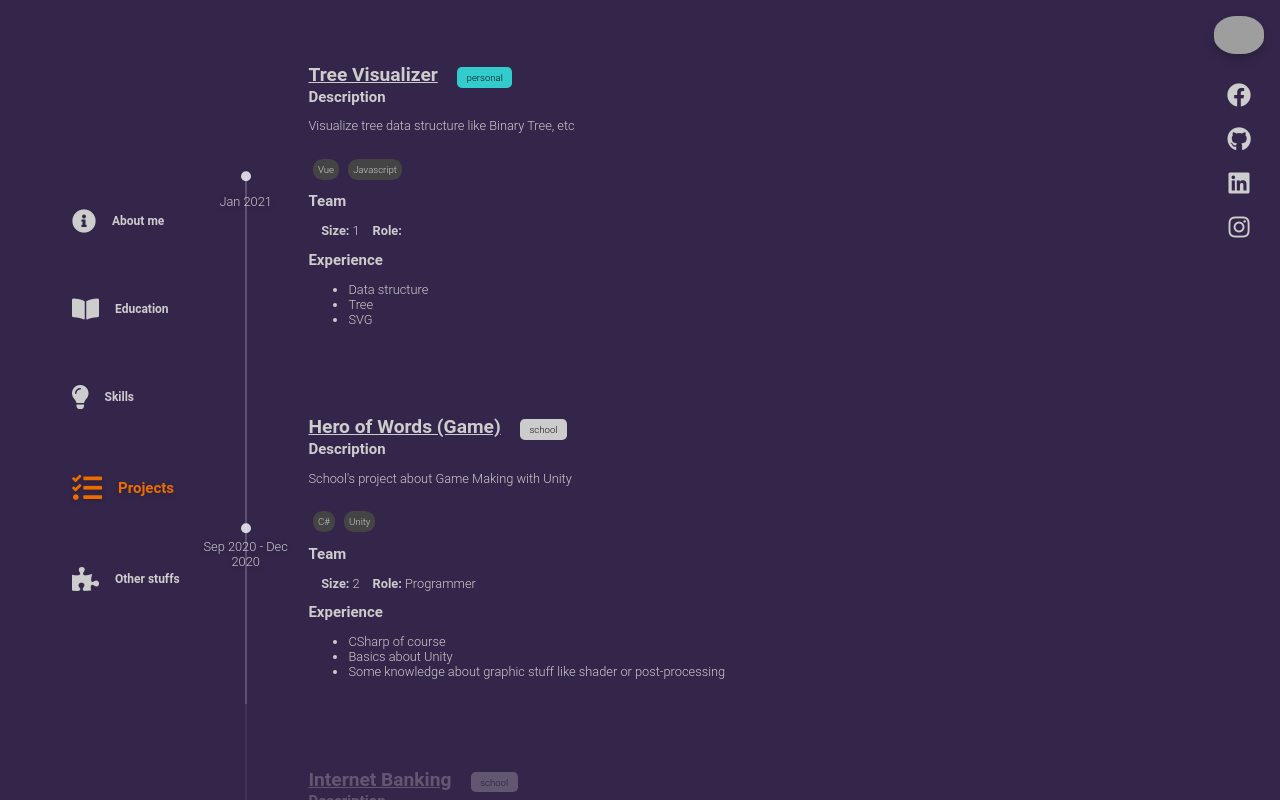
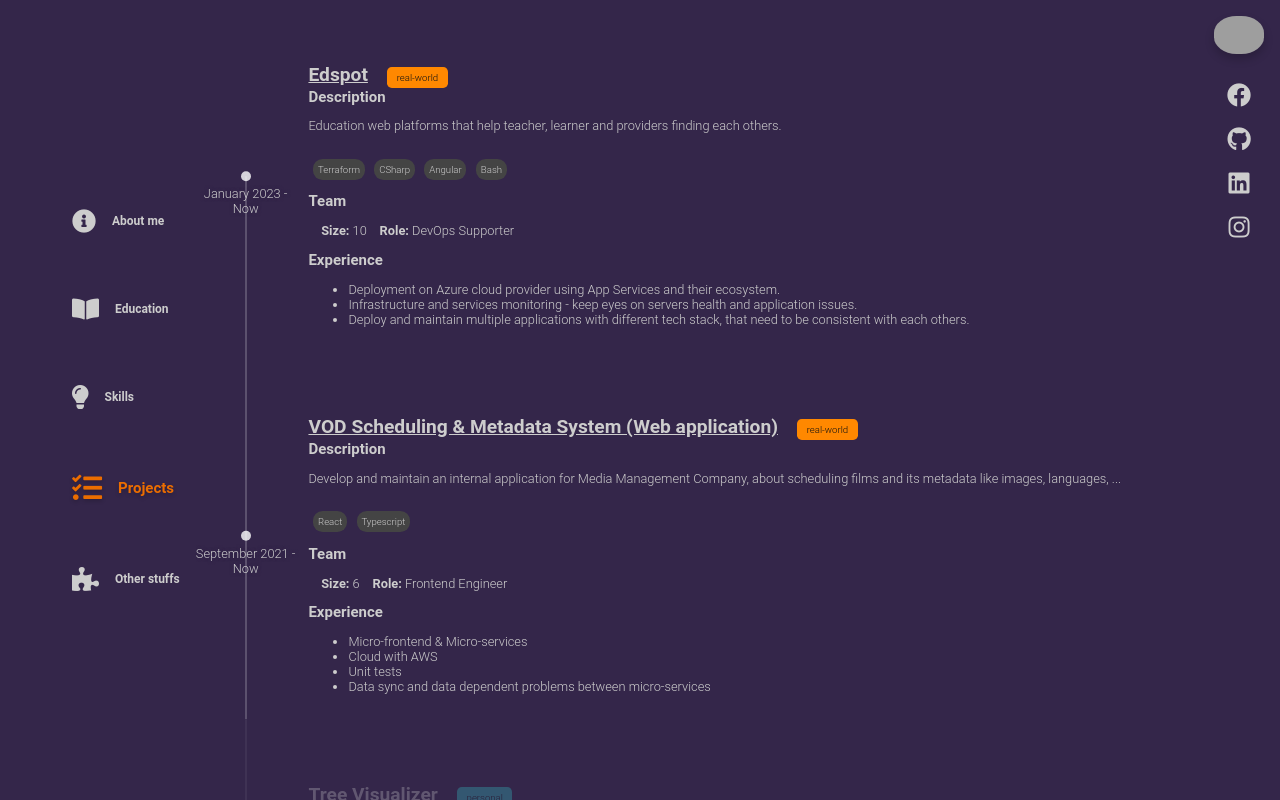
Before and after one commit to beohoang98/beohoang98.github.io, a Vue app: page /#/projects in a window 1280 px wide. Built offline with nearby package versions, Linux system fonts and the light colour scheme; grey boxes are pictures that could not be loaded; a web font is replaced by a local one.

Commit message:
Update projects

```diff
--- a/src/data/projects.ts
+++ b/src/data/projects.ts
@@ -22,6 +22,32 @@ export type IProjectDetail = IProject & {
 };
 
 export const projects: Array<IProjectDetail> = [
+    {
+        type: "custom",
+        kind: "real-world",
+        name: "Edspot",
+        description: "Education web platforms that help teacher, learner and providers finding each others.",
+        teamSize: 10,
+        time: "January 2023 - Now",
+        role: "DevOps Supporter",
+        languages: ["Terraform", "CSharp", "Angular", "Bash"],
+        knowledge: [
+            "Deployment on Azure cloud provider using App Services and their ecosystem.",
+            "Infrastructure and services monitoring - keep eyes on servers health and application issues.",
+            "Deploy and maintain multiple applications with different tech stack, that need to be consistent with each others."
+        ]
+    },
+    {
+        type: "custom",
+        kind: "real-world",
+        name: "VOD Scheduling & Metadata System (Web application)",
+        description: "Develop and maintain an internal application for Media Management Company, about scheduling films and its metadata like images, languages, ...",
+        time: "September 2021 - Now",
+        languages: ["React", "Typescript"],
+        knowledge: ["Micro-frontend & Micro-services", "Cloud with AWS", "Unit tests", "Data sync and data dependent problems between micro-services"],
+        role: "Frontend Engineer",
+        teamSize: 6,
+    },
     {
         type: "github",
         url: "https://github.com/beohoang98/tree-visualizer",
--- a/src/data/skills.ts
+++ b/src/data/skills.ts
@@ -23,13 +23,13 @@ export const skills: ISkill[] = [
             },
             {
                 name: "Front-end Web Development",
-                value: 2,
+                value: 4,
                 unit: "years",
                 faIcon: "fa fa-desktop",
                 skills: [
                     {
                         name: "React.js",
-                        value: 2,
+                        value: 4,
                         unit: "projects",
                         note: "In university and works",
                         faIcon: "fab fa-react",
@@ -45,21 +45,21 @@ export const skills: ISkill[] = [
             },
             {
                 name: "Back-end Web Development",
-                value: 2,
+                value: 4,
                 unit: "years",
                 note: "In University",
                 faIcon: "fa fa-server",
                 skills: [
                     {
                         name: "Databases",
-                        value: 1,
+                        value: 2,
                         note: "In University, with basic knowledge.\nInclude MySQL, MSSQL, MongoDB",
                         unit: "years",
                         faIcon: "fa fa-database",
                     },
                     {
                         name: "Node.js",
-                        value: 3,
+                        value: 4,
                         unit: "years",
                         note: "In University, work's projects",
                         faIcon: "fab fa-node",
@@ -70,7 +70,7 @@ export const skills: ISkill[] = [
     },
     {
         name: "English",
-        note: "Good at Reading.\nBe improving Listening and Speaking",
+        note: "Good at Reading.\nStill be improving on Listening and Verbal communications.",
         value: "",
         faIcon: "fa fa-globe-asia",
     },
--- a/src/views/app-other.vue
+++ b/src/views/app-other.vue
@@ -1,5 +1,11 @@
 <template>
     <div>
         <h1>Coming soon</h1>
+
+        <ul>
+            <li>Play football but not so good at it.</li>
+            <li>Can play guitar for fun but I cannot sing.</li>
+            <li>I'm introvert so I can live 24 hours happily without saying a word.</li>
+        </ul>
     </div>
 </template>
```
